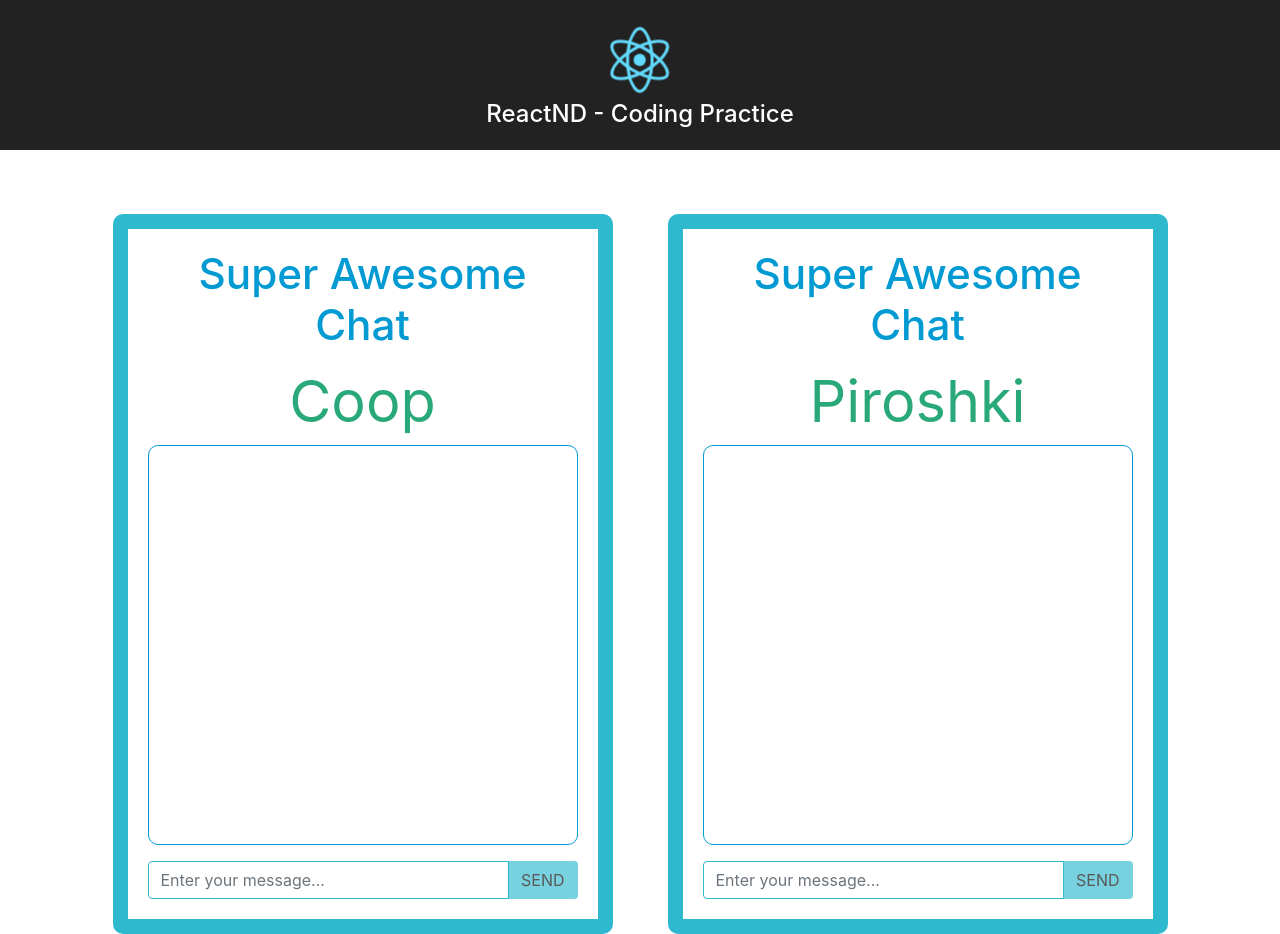
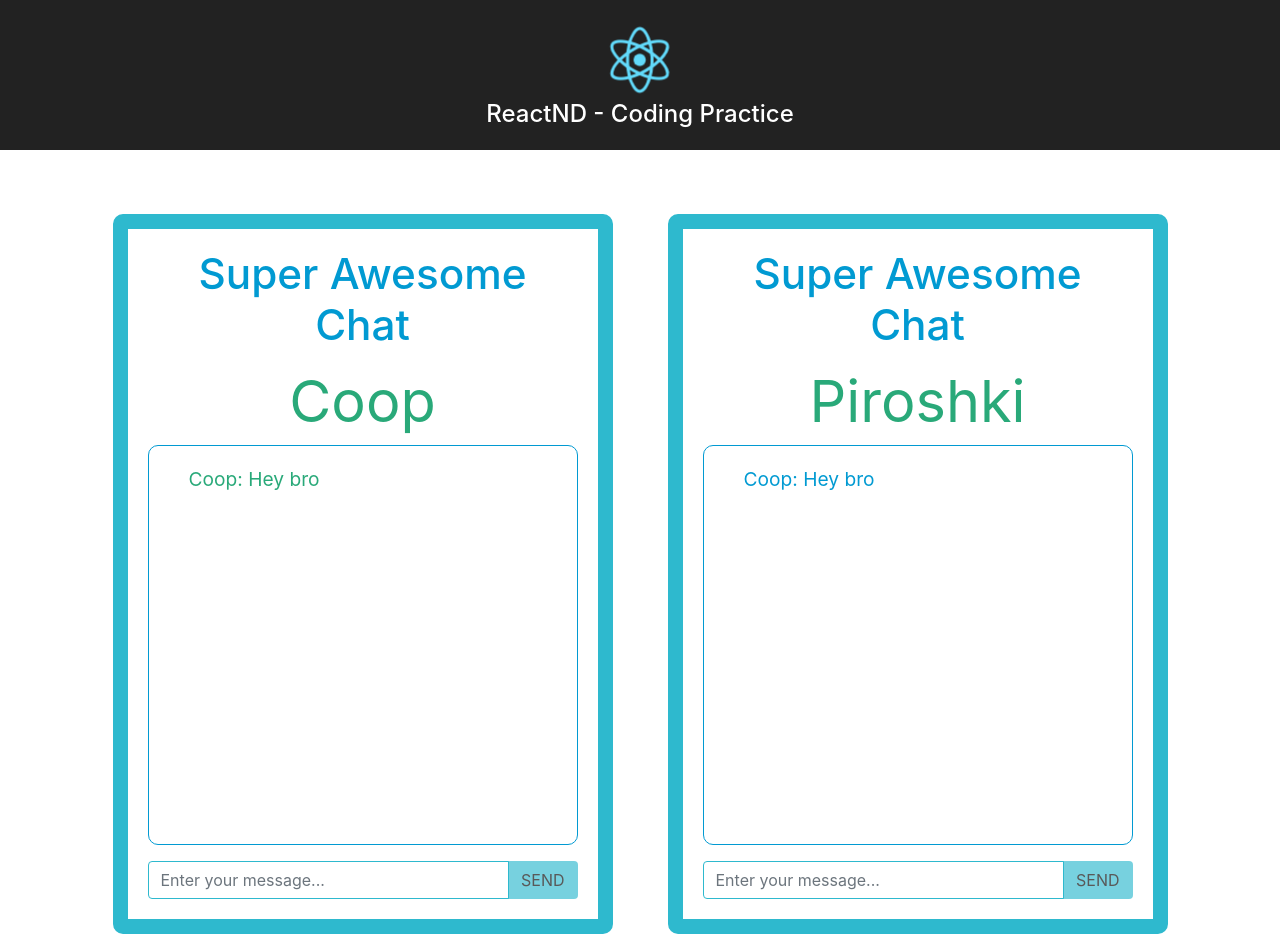
Before and after one commit to misakimichy/React-all-together2, a React (Create React App) app: page / in a window 1280 px wide. Built offline with nearby package versions, Linux system fonts and the light colour scheme.

Commit message:
Add initial text.

```diff
--- a/src/App.js
+++ b/src/App.js
@@ -6,7 +6,11 @@ import ChatWindow from './ChatWindow';
 class App extends Component {
   users = [{ username: 'Coop' }, { username: 'Piroshki' }];
   state = {
-    messages: [],
+    messages: [{
+        username: 'Coop',
+        text: 'Hey bro'
+      }
+    ],
   };
 
   onMessage = (username, message) => {
```
